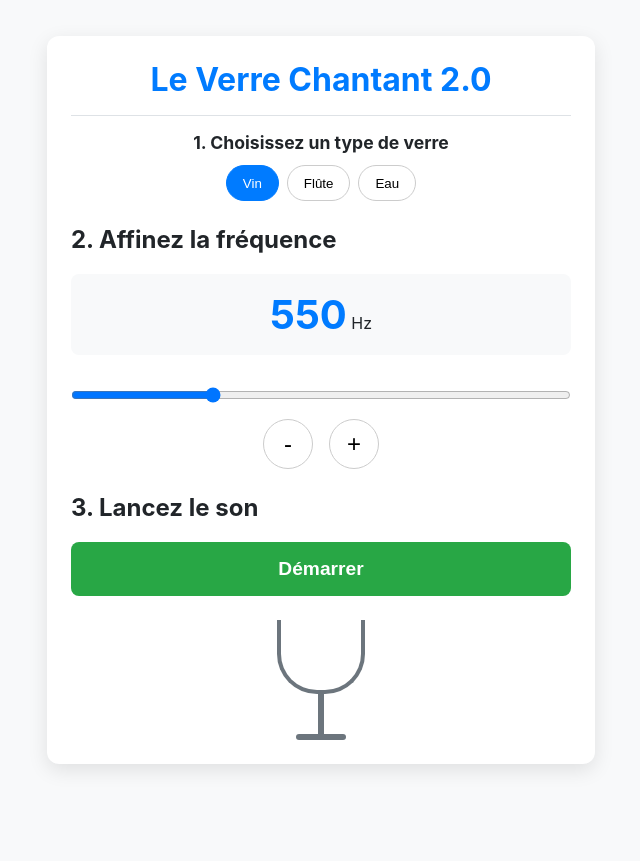
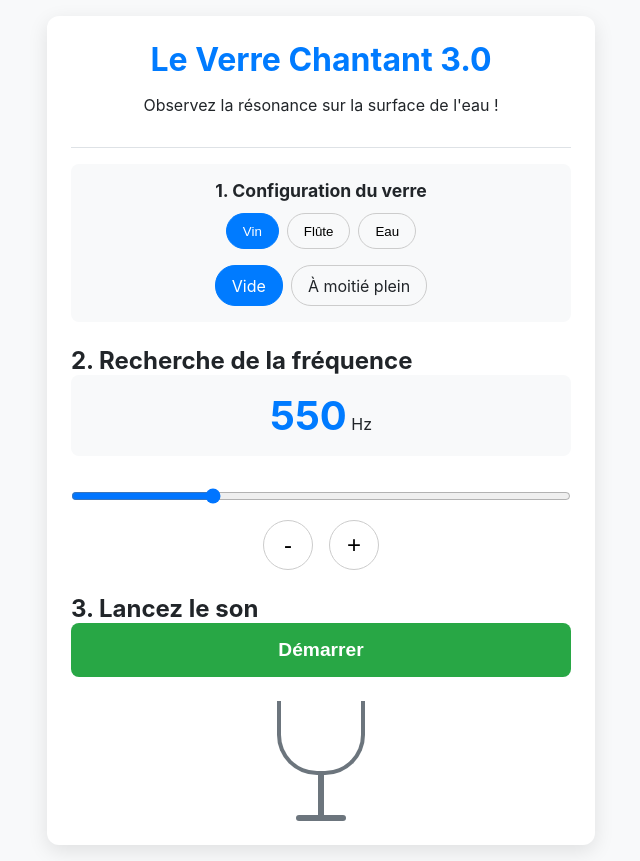
Before and after one commit to ericsotoca/verre, a plain HTML site: page index.html in a window 1280 px wide. Shown: the whole page, without its empty margins (319-959 px from the left). Before the commit the page ends 800 px from the top, so only its background shows below. Drawn offline with Linux system fonts and the light colour scheme.

Commit message:
Update index.html

```diff
--- a/index.html
+++ b/index.html
@@ -3,13 +3,14 @@
 <head>
     <meta charset="UTF-8">
     <meta name="viewport" content="width=device-width, initial-scale=1.0">
-    <title>Le Verre Chantant v2.0 - Avec Préréglages</title>
+    <title>Le Verre Chantant v3.0 - Niveau d'Eau</title>
 
     <!-- ========================= SECTION CSS ========================= -->
     <style>
         :root {
             --primary-color: #007bff;
             --secondary-color: #6c757d;
+            --water-color: rgba(0, 150, 255, 0.4);
             --bg-color: #f8f9fa;
             --card-bg-color: #ffffff;
             --text-color: #212529;
@@ -44,22 +45,27 @@
             margin-bottom: 1rem;
         }
 
+        h1, h2 {
+            margin: 0;
+            padding: 0;
+        }
         header h1 {
             color: var(--primary-color);
-            margin: 0;
         }
 
-        .presets {
+        .setup-section {
+            margin-bottom: 1.5rem;
+            padding: 1rem;
+            background-color: #f8f9fa;
+            border-radius: 8px;
+        }
+        .setup-section h2 {
+            font-size: 1.1rem;
+            margin-bottom: 0.75rem;
             text-align: center;
-            margin-bottom: 1.5rem;
         }
 
-        .presets h2 {
-            font-size: 1.1rem;
-            margin-bottom: 0.75rem;
-        }
-
-        .presets .preset-buttons {
+        .preset-buttons, .water-level-options {
             display: flex;
             justify-content: center;
             gap: 0.5rem;
@@ -75,12 +81,23 @@
             transition: all 0.2s;
         }
 
-        .preset-btn:hover {
-            background-color: #e9ecef;
+        .preset-btn.active {
+            background-color: var(--primary-color);
+            color: white;
+            border-color: var(--primary-color);
         }
 
-        .preset-btn.active {
-            background-color: var(--primary-color);
+        .water-level-options label {
+            padding: 0.6rem 1rem;
+            border: 1px solid #ccc;
+            border-radius: 20px;
+            cursor: pointer;
+            transition: all 0.2s;
+        }
+
+        input[type="radio"] { display: none; }
+        input[type="radio"]:checked + label {
+             background-color: var(--primary-color);
             color: white;
             border-color: var(--primary-color);
         }
@@ -120,7 +137,6 @@
             border: 1px solid #ccc;
             background-color: var(--card-bg-color);
             cursor: pointer;
-            transition: background-color 0.2s;
         }
 
         #start-stop-button {
@@ -134,10 +150,7 @@
             border-radius: 8px;
             cursor: pointer;
         }
-
-        #start-stop-button.active {
-            background-color: #dc3545;
-        }
+        #start-stop-button.active { background-color: #dc3545; }
 
         .visualization {
             height: 120px;
@@ -147,20 +160,12 @@
             margin-top: 1.5rem;
         }
 
-        .glass {
-            position: relative;
-        }
-        .glass.vibrating {
-            animation: shake 0.2s infinite;
-        }
-        .glass > div {
-            transition: opacity 0.3s;
-        }
-        .glass .hidden {
-            display: none;
-        }
+        .glass { position: relative; }
+        .glass.vibrating { animation: shake 0.2s infinite; }
+        .glass > div { transition: opacity 0.3s; }
+        .glass .hidden { display: none; }
 
-        /* Formes des verres */
+        .glass-bowl { position: relative; overflow: hidden; }
         .glass-stem { width: 6px; height: 40px; background-color: var(--secondary-color); margin: 0 auto; }
         .glass-base { width: 50px; height: 6px; background-color: var(--secondary-color); border-radius: 3px; margin: 0 auto; }
 
@@ -168,6 +173,15 @@
         .flute-bowl { width: 40px; height: 90px; border: 4px solid var(--secondary-color); border-top: none; border-radius: 0 0 15px 15px; }
         .water-bowl { width: 70px; height: 60px; border: 4px solid var(--secondary-color); border-top: none; border-radius: 0 0 10px 10px; }
 
+        .water-level {
+            position: absolute;
+            bottom: 0; left: 0;
+            width: 100%;
+            height: 0;
+            background-color: var(--water-color);
+            transition: height 0.3s ease-out;
+        }
+        .glass.has-water .water-level { height: 50%; }
 
         @keyframes shake {
             0% { transform: translate(1px, 0); }
@@ -179,20 +193,28 @@
 <body>
     <div class="container">
         <header>
-            <h1>Le Verre Chantant 2.0</h1>
+            <h1>Le Verre Chantant 3.0</h1>
+            <p>Observez la résonance sur la surface de l'eau !</p>
         </header>
 
-        <section class="presets">
-            <h2>1. Choisissez un type de verre</h2>
+        <section class="setup-section">
+            <h2>1. Configuration du verre</h2>
             <div class="preset-buttons">
-                <button class="preset-btn" data-preset="wine">Vin</button>
+                <button class="preset-btn active" data-preset="wine">Vin</button>
                 <button class="preset-btn" data-preset="flute">Flûte</button>
                 <button class="preset-btn" data-preset="water">Eau</button>
+            </div>
+            <div class="water-level-options" style="margin-top: 1rem;">
+                <input type="radio" id="level-empty" name="waterLevel" value="empty" checked>
+                <label for="level-empty">Vide</label>
+
+                <input type="radio" id="level-half" name="waterLevel" value="half">
+                <label for="level-half">À moitié plein</label>
             </div>
         </section>
 
         <main class="control-panel">
-            <h2>2. Affinez la fréquence</h2>
+            <h2>2. Recherche de la fréquence</h2>
             <div class="frequency-display">
                 <span id="frequency-value">550</span> Hz
             </div>
@@ -210,13 +232,16 @@
             <div class="visualization">
                 <div id="glass-visual" class="glass">
                     <div id="wine-visual">
-                        <div class="wine-bowl"></div><div class="glass-stem"></div><div class="glass-base"></div>
+                        <div class="wine-bowl glass-bowl"><div class="water-level"></div></div>
+                        <div class="glass-stem"></div><div class="glass-base"></div>
                     </div>
                     <div id="flute-visual" class="hidden">
-                        <div class="flute-bowl"></div><div class="glass-stem"></div><div class="glass-base"></div>
+                        <div class="flute-bowl glass-bowl"><div class="water-level"></div></div>
+                        <div class="glass-stem"></div><div class="glass-base"></div>
                     </div>
                     <div id="water-visual" class="hidden">
-                        <div class="water-bowl"></div><div class="glass-stem"></div><div class="glass-base"></div>
+                        <div class="water-bowl glass-bowl"><div class="water-level"></div></div>
+                        <div class="glass-stem"></div><div class="glass-base"></div>
                     </div>
                 </div>
             </div>
@@ -233,19 +258,19 @@
             const minusBtn = document.getElementById('minus-button');
             const glassVisual = document.getElementById('glass-visual');
             const presetBtns = document.querySelectorAll('.preset-btn');
+            const waterLevelRadios = document.querySelectorAll('input[name="waterLevel"]');
             const glassVisuals = {
                 wine: document.getElementById('wine-visual'),
                 flute: document.getElementById('flute-visual'),
                 water: document.getElementById('water-visual')
             };
 
-            let audioContext, oscillator, gainNode;
-            let isPlaying = false;
+            let audioContext, oscillator, gainNode, isPlaying = false;
 
             const PRESETS = {
-                wine: 550,   // Fréquence cible typique pour un verre à vin
-                flute: 800,  // Plus haut et fin, donc fréquence plus élevée
-                water: 450   // Souvent plus large et épais, fréquence plus basse
+                wine:  { empty: 550, half: 420 }, // Fréq. plus basse avec eau
+                flute: { empty: 800, half: 600 },
+                water: { empty: 450, half: 350 }
             };
 
             function updateFrequency(newFreq) {
@@ -257,23 +282,25 @@
                 }
             }
 
-            function selectPreset(presetType) {
-                // Mettre à jour la fréquence
-                updateFrequency(PRESETS[presetType]);
+            function updateTarget() {
+                // Trouver les sélections actives
+                const activePresetBtn = document.querySelector('.preset-btn.active');
+                const activeWaterRadio = document.querySelector('input[name="waterLevel"]:checked');
 
-                // Mettre à jour la visualisation
+                const presetType = activePresetBtn.dataset.preset;
+                const waterStatus = activeWaterRadio.value;
+
+                // Mettre à jour la fréquence cible
+                const targetFreq = PRESETS[presetType][waterStatus];
+                updateFrequency(targetFreq);
+
+                // Mettre à jour la visualisation du type de verre
                 for (const type in glassVisuals) {
-                    glassVisuals[type].classList.add('hidden');
+                    glassVisuals[type].classList.toggle('hidden', type !== presetType);
                 }
-                glassVisuals[presetType].classList.remove('hidden');
 
-                // Mettre à jour le style des boutons
-                presetBtns.forEach(btn => {
-                    btn.classList.remove('active');
-                    if (btn.dataset.preset === presetType) {
-                        btn.classList.add('active');
-                    }
-                });
+                // Mettre à jour la visualisation du niveau d'eau
+                glassVisual.classList.toggle('has-water', waterStatus === 'half');
             }
 
             // Écouteurs d'événements
@@ -282,7 +309,15 @@
             minusBtn.addEventListener('click', () => updateFrequency(parseInt(slider.value) - 1));
 
             presetBtns.forEach(btn => {
-                btn.addEventListener('click', () => selectPreset(btn.dataset.preset));
+                btn.addEventListener('click', () => {
+                    presetBtns.forEach(b => b.classList.remove('active'));
+                    btn.classList.add('active');
+                    updateTarget();
+                });
+            });
+
+            waterLevelRadios.forEach(radio => {
+                radio.addEventListener('change', updateTarget);
             });
 
             startStopBtn.addEventListener('click', () => {
@@ -301,7 +336,7 @@
 
                 oscillator.type = 'sine';
                 oscillator.frequency.value = parseInt(slider.value);
-                gainNode.gain.value = 0.8; // Augmentons un peu le volume par défaut
+                gainNode.gain.value = 0.8;
 
                 oscillator.start();
                 isPlaying = true;
@@ -323,8 +358,8 @@
                 glassVisual.classList.toggle('vibrating', playing);
             }
 
-            // Initialiser avec le premier préréglage
-            selectPreset('wine');
+            // Initialiser l'état au chargement
+            updateTarget();
         });
     </script>
 </body>
```
